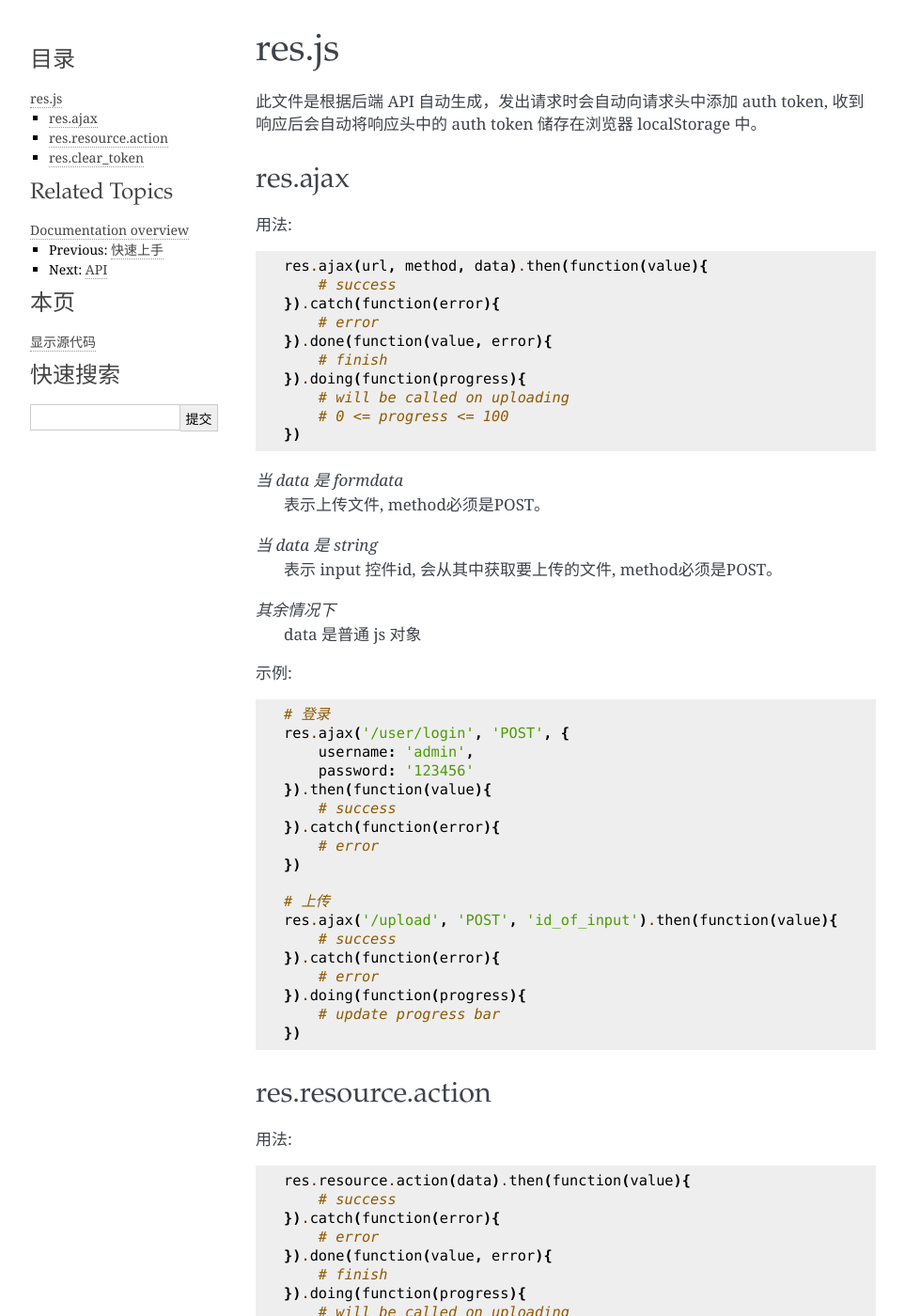
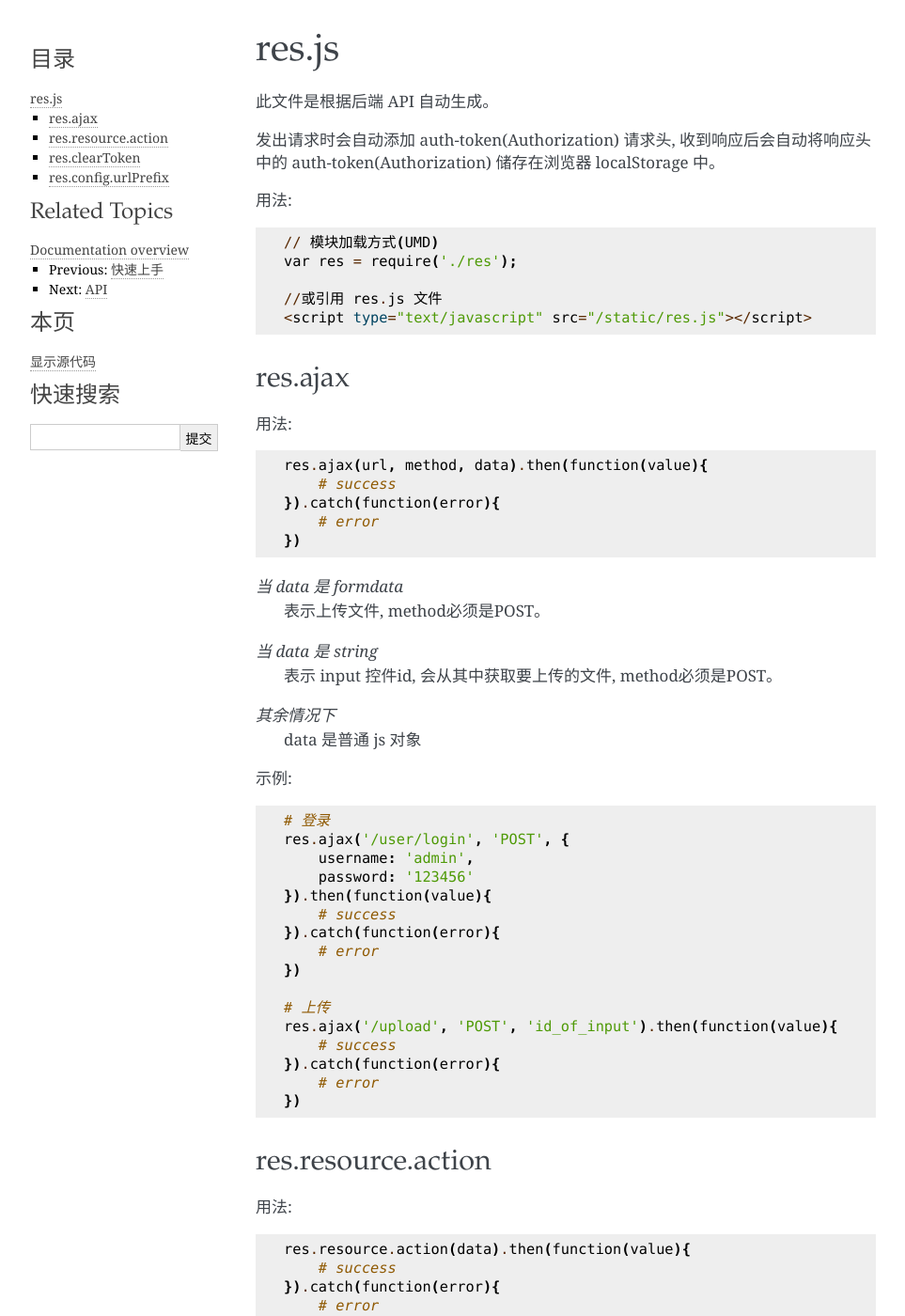
Before and after one commit to guyskk/flask-restaction, a Sphinx documentation site: the page built from docs/source/resjs.rst, in a window 1280 px wide and 1400 px high. Shown: the whole window at 94% size, without its empty margins (148-1111 px from the left). Built offline with Sphinx 7.4.7, drawn with Linux system fonts in a browser that asks for light colours; the version number could not be read and is left out; some of the changed text lies outside the part shown.

```diff
--- a/docs/source/resjs.rst
+++ b/docs/source/resjs.rst
@@ -3,8 +3,18 @@
 res.js
 ======
 
-此文件是根据后端 API 自动生成，发出请求时会自动向请求头中添加 auth token,
-收到响应后会自动将响应头中的 auth token 储存在浏览器 localStorage 中。
+此文件是根据后端 API 自动生成。
+
+发出请求时会自动添加 auth-token(Authorization) 请求头,
+收到响应后会自动将响应头中的 auth-token(Authorization) 储存在浏览器 localStorage 中。
+
+用法::
+
+    // 模块加载方式(UMD)
+    var res = require('./res');
+
+    //或引用 res.js 文件
+    <script type="text/javascript" src="/static/res.js"></script>
 
 
 res.ajax
@@ -16,11 +26,6 @@ res.ajax
         # success
     }).catch(function(error){
         # error
-    }).done(function(value, error){
-        # finish
-    }).doing(function(progress){
-        # will be called on uploading
-        # 0 <= progress <= 100
     })
 
 *当 data 是 formdata*
@@ -47,10 +52,7 @@ res.ajax
         # success
     }).catch(function(error){
         # error
-    }).doing(function(progress){
-        # update progress bar
     })
-
 
 res.resource.action
 ----------------------
@@ -61,13 +63,7 @@ res.resource.action
         # success
     }).catch(function(error){
         # error
-    }).done(function(value, error){
-        # finish
-    }).doing(function(progress){
-        # will be called on uploading
-        # 0 <= progress <= 100
     })
-
 
 示例::
 
@@ -86,12 +82,17 @@ res.resource.action
         # success
     }).catch(function(error){
         # error
-    }).doing(function(progress){
-        # update progress bar
     })
 
 
-res.clear_token
+.. Note::
+
+    如果一个 API 是 POST/PUT 方法的, 并且全部参数是可选的:
+    ``res.resource.post()`` 会报 400 invalid json content,
+    因为空字符串不是有效的 json 格式, 需改成 ``res.resource.post({})``
+
+
+res.clearToken
 ----------------------
 
 清除浏览器 localStorage 中的 auth token
@@ -99,3 +100,13 @@ res.clear_token
 .. code-block:: javascript
 
     res.clear_token()
+
+
+res.config.urlPrefix
+----------------------
+
+设置请求 url 前缀，可以用来指定请求的服务器
+
+.. code-block:: javascript
+
+    res.config.urlPrefix = 'http://127.0.0.1:5000'
```
Also changed, not shown: docs/source/quickstart.rst (+9 -7 lines), readme.md (+7 -4 lines).
